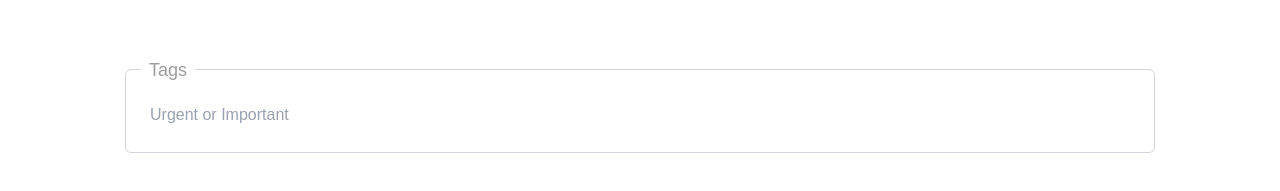
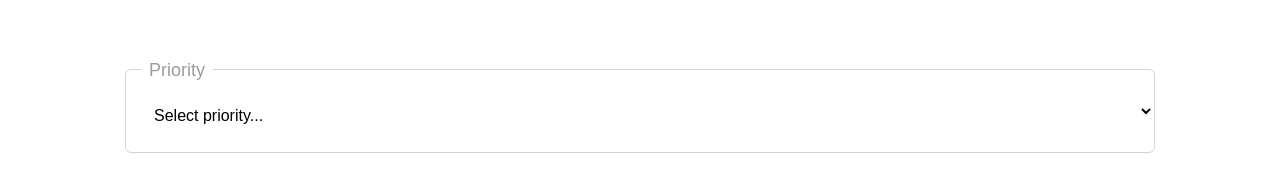
Before and after one commit to idowu113910/Task-Manager, a React (Vite) app: page /newtask in a window 1280 px wide. Shown: the part 675-866 px from the top of the page. Built offline with nearby package versions, Linux system fonts and the light colour scheme.

Commit message:
Fixed tags issue

```diff
--- a/src/pages/NewTask.jsx
+++ b/src/pages/NewTask.jsx
@@ -129,28 +129,28 @@ const NewTask = () => {
           </label>
         </div>
 
-        <div className="w-[1030px]  mx-auto relative mt-16">
-          <input
+        <div className="w-[1030px] mx-auto relative mt-16">
+          <select
             id="tags"
             name="tags"
-            type="text"
-            placeholder="Urgent or Important"
-            className="w-full border border-gray-300 h-[84px] px-4 pt-5 pb-3 pl-6 rounded-md focus:outline-none focus:ring-2 focus:ring-purple-500 placeholder:text-[16px] placeholder-gray-400"
+            className="w-full border border-gray-300 h-[84px] px-4 pt-5 pb-3 pl-6 rounded-md focus:outline-none focus:ring-2 focus:ring-purple-500 text-[16px] bg-white"
             value={tags}
             onChange={(event) => {
               setTags(event.target.value);
             }}
-            required
-          />
+          >
+            <option value="">Select priority...</option>
+            <option value="Urgent">Urgent</option>
+            <option value="Important">Important</option>
+          </select>
 
           <label
-            htmlFor="Tags"
+            htmlFor="tags" // Fixed: now matches id
             className="absolute left-4 -top-3 bg-white px-2 text-[18px] text-[#9C9C9C]"
           >
-            Tags
+            Priority
           </label>
         </div>
-
         <button
           type="submit"
           className="text-[25px] font-medium  bg-[#974FD0] text-white w-[1040px] mx-auto text-center mt-10 rounded-[8px] py-[10px] px-[25px]"
```
